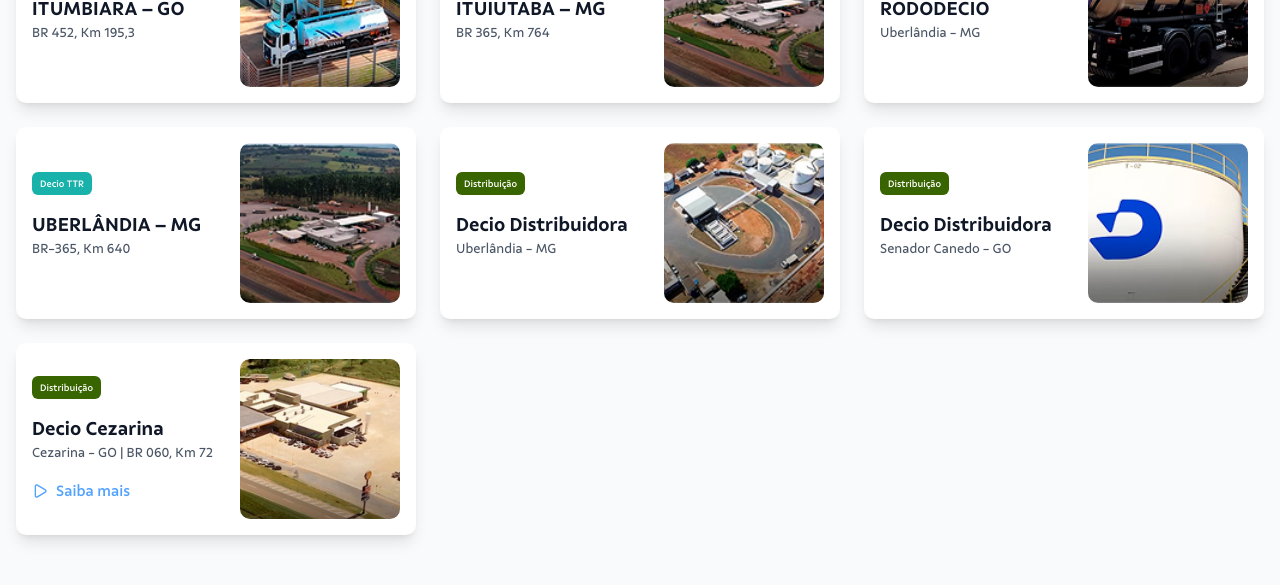
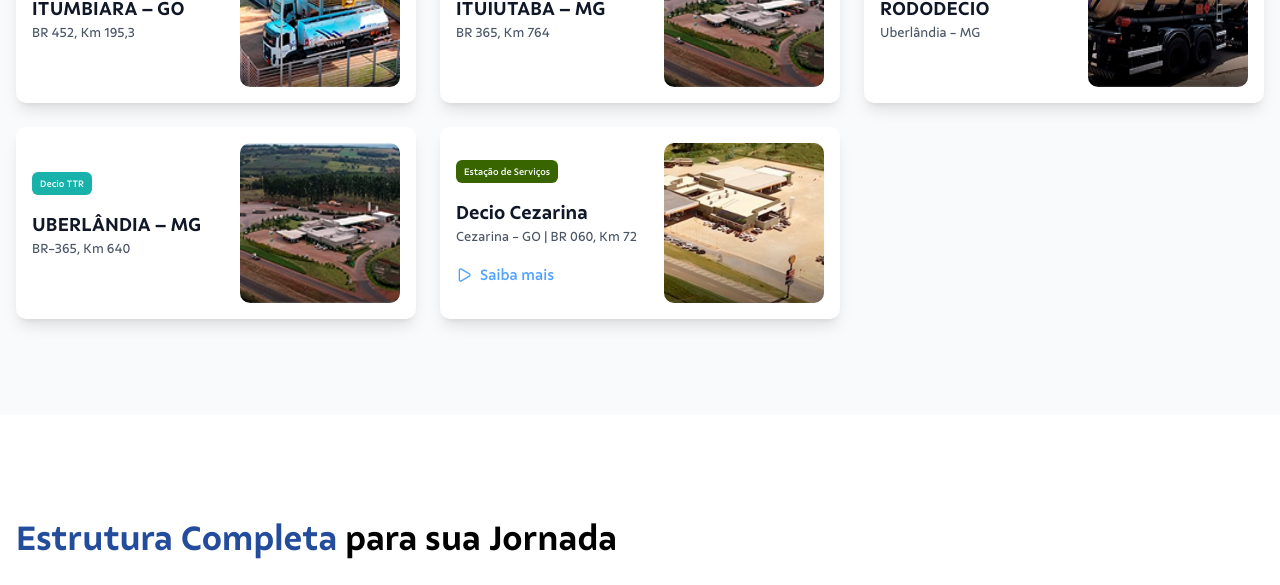
Before and after one commit to Anderson-Dias-Farias/decio, a Next.js app: page /produtos-e-servicos/postos-estacoes in a window 1280 px wide. Shown: the part 3040-3625 px from the top of the page. Built offline with nearby package versions, Linux system fonts and the light colour scheme.

Commit message:
adicionado posto de serviços de cezarina

```diff
--- a/src/components/_Pages/Postos/Servicos.tsx
+++ b/src/components/_Pages/Postos/Servicos.tsx
@@ -320,25 +320,11 @@
   },
   {
     id: 30,
-    name: "Decio Distribuidora",
-    location: "Uberlândia - MG",
-    image: "/assets/uberlandia-distribuicao.png", // Substitua pela URL real
-    tags: [{ text: "Distribuição", color: "#396500" }],
-  },
-  {
-    id: 31,
-    name: "Decio Distribuidora",
-    location: "Senador Canedo - GO",
-    image: "/assets/canedo-distribuicao.png", // Substitua pela URL real
-    tags: [{ text: "Distribuição", color: "#396500" }],
-  },
-  {
-    id: 32,
     name: "Decio Cezarina",
     location: "Cezarina - GO | BR 060, Km 72",
     image: "/assets/cezarina.png", // Substitua pela URL real
     showSaibaMais: true,
-    tags: [{ text: "Distribuição", color: "#396500" }],
+    tags: [{ text: "Estação de Serviços", color: "#396500" }],
   },
 ];
 
```
